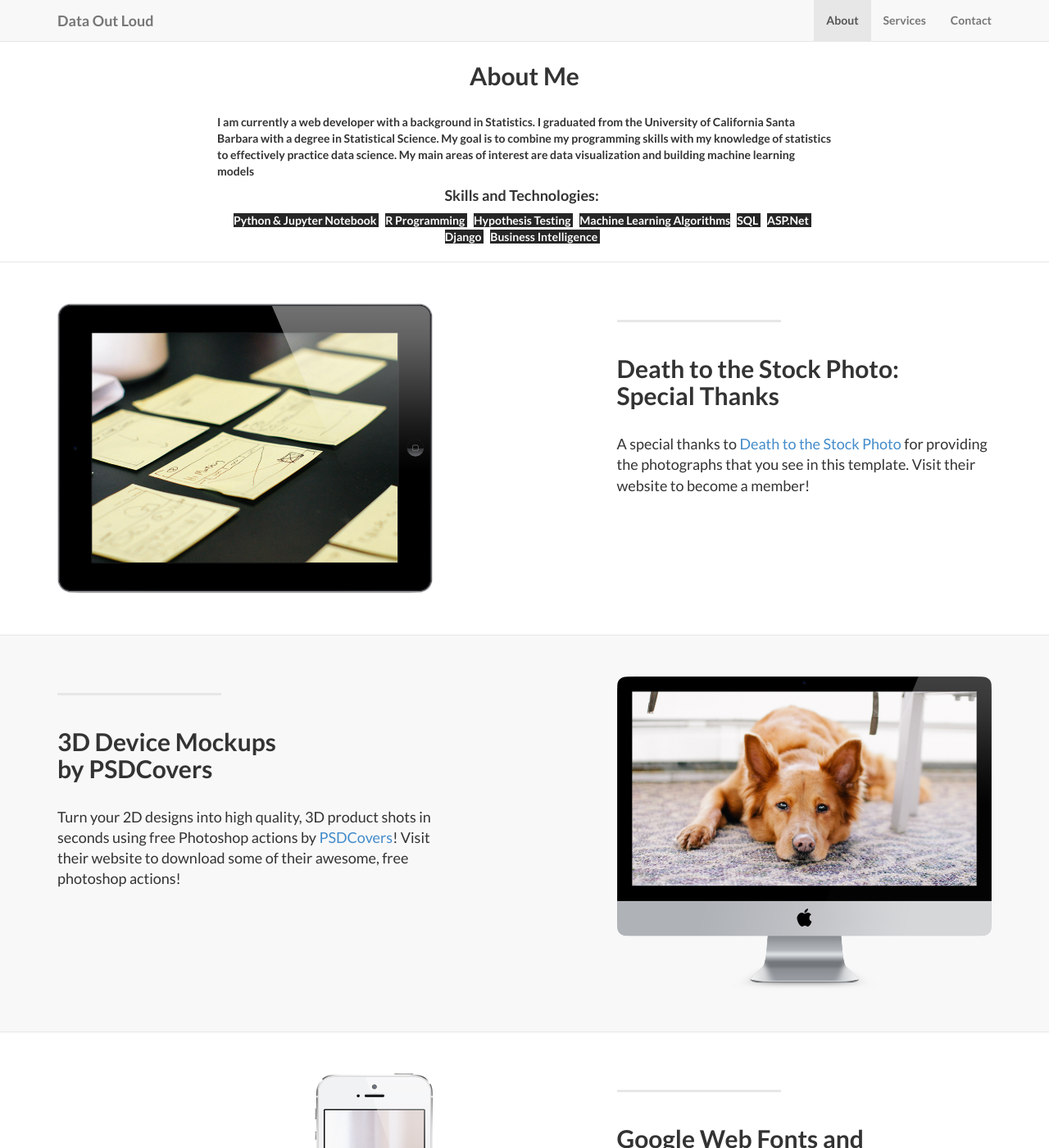
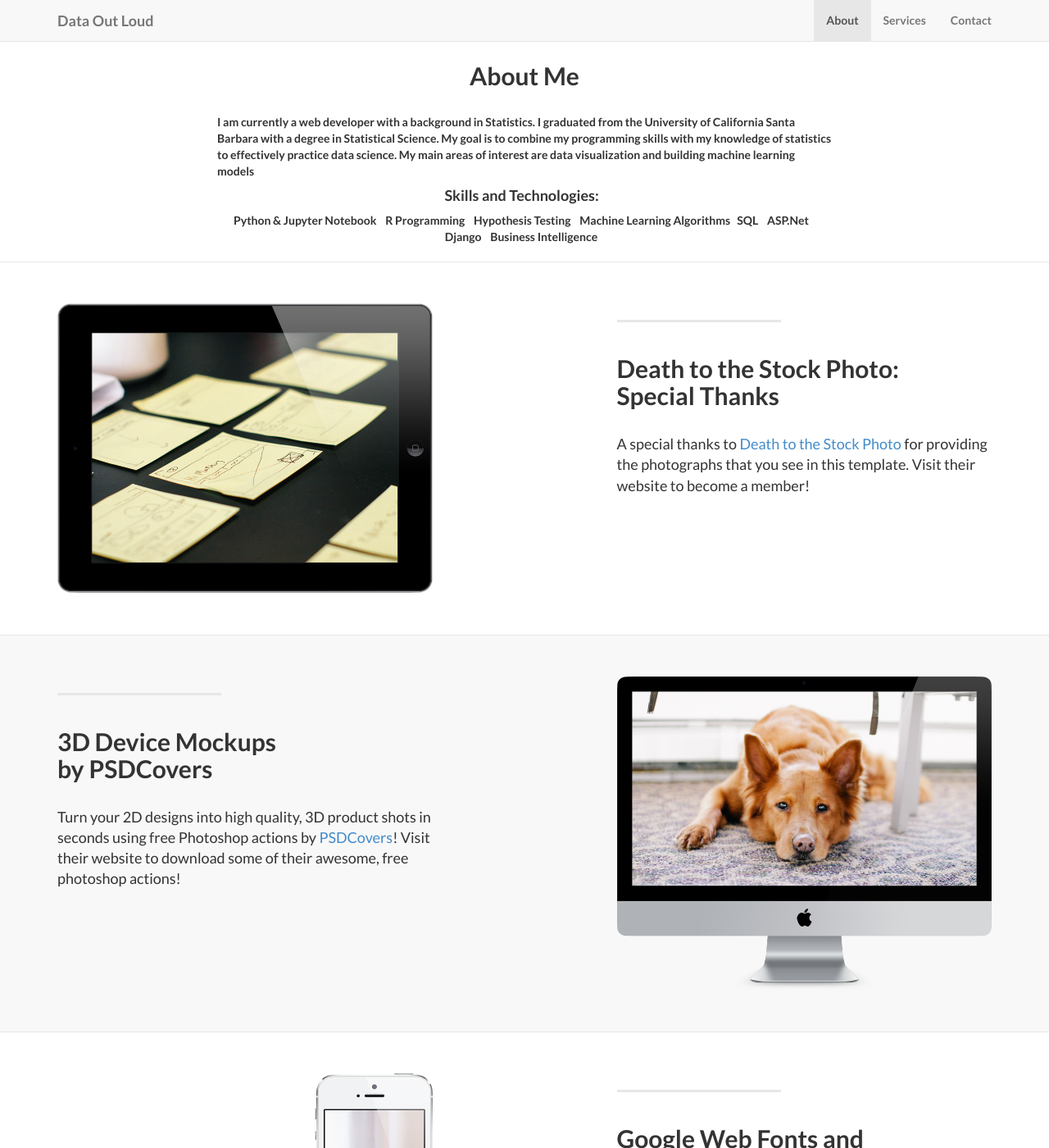
Before and after one commit to robinphetsa/robinphetsa.github.io, a Jekyll site: the page built from index.html, in a window 1280 px wide and 1400 px high, scrolled down 761 px. Shown: the whole window at 82% size. Built offline with Jekyll 4.4.1, drawn with Linux system fonts in a browser that asks for light colours.

Commit message:
Update landing-page.css

```diff
--- a/css/landing-page.css
+++ b/css/landing-page.css
@@ -169,6 +169,7 @@ header .technology{
 	margin-top:10px;
 	margin-bottom:10px;
 	padding-top: 50px;
+	padding-bottom: 50px;
 }
 
 header .technology h4{
@@ -189,11 +190,11 @@ header .technology span {
 
 .br-white{
 	/*background:#fff !important;*/
-	background:#262626 !important;
-	border-style: 4px solid;
+	/*background:#262626 !important;*/
+	border-style: 2px solid;
 	border-color: #262626;
     	/*border-radius: 5px;*/
-    	color: #ffffff;
+    	/*color: #ffffff;*/
     	text-align: center;
 
 }
```
